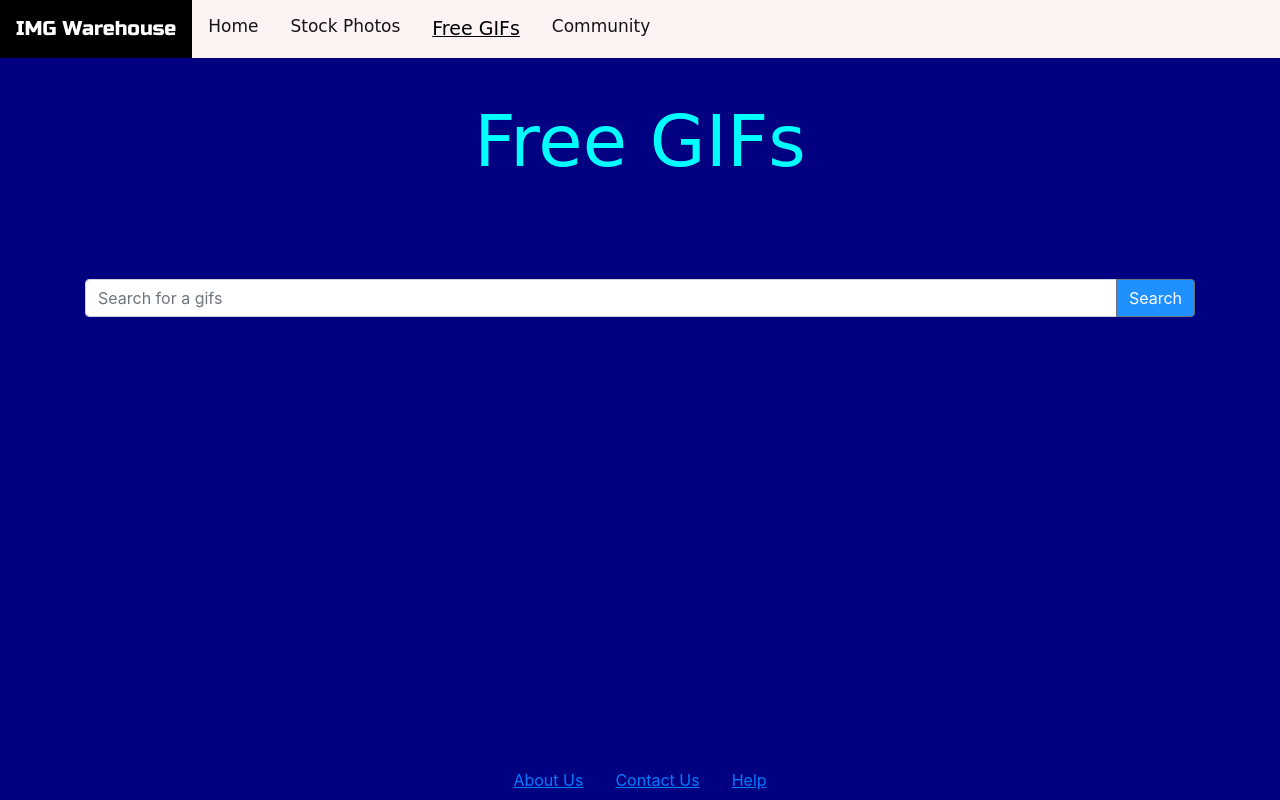
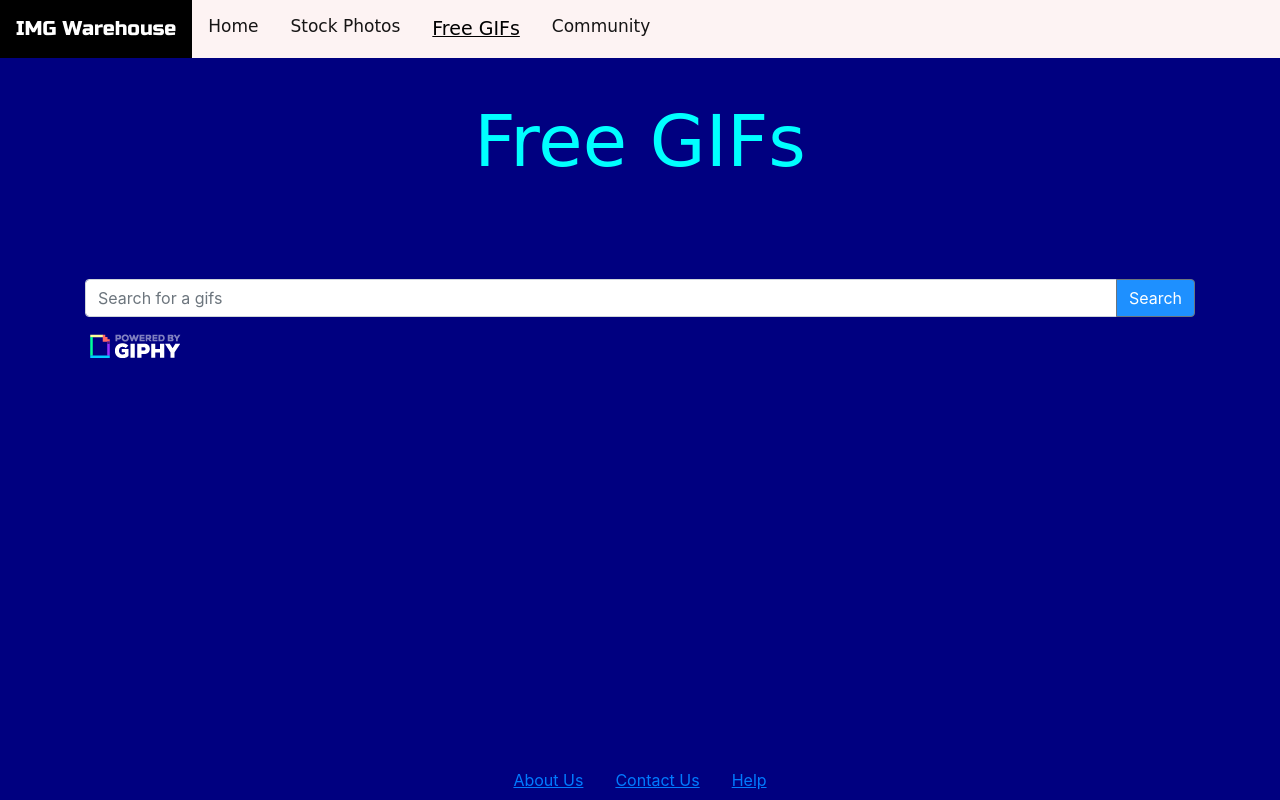
Before and after one commit to imhotep-hodges/Project02-QS, a plain HTML site: page index.html in a window 1280 px wide. Drawn offline with nearby package versions, Linux system fonts and the light colour scheme; a web font is replaced by a local one.

Commit message:
Added GIPHY branding

```diff
--- a/index.html
+++ b/index.html
@@ -50,6 +50,7 @@
                 <button class="btn btn-outline-secondary" id="searchButton">Search</button>
             </div>
         </div>
+        <img src="Poweredby_100px-Black_VertLogo.png" class="giphylogo">
     </form>
 
     <div id="thumbs">
```
Also changed, not shown: PoweredBy_200px-Black_HorizLogo.png (added), PoweredBy_200px-Black_HorizText.png (added), Poweredby_100px-Black_VertLogo.png (added), Poweredby_100px-Black_VertText.png (added).
